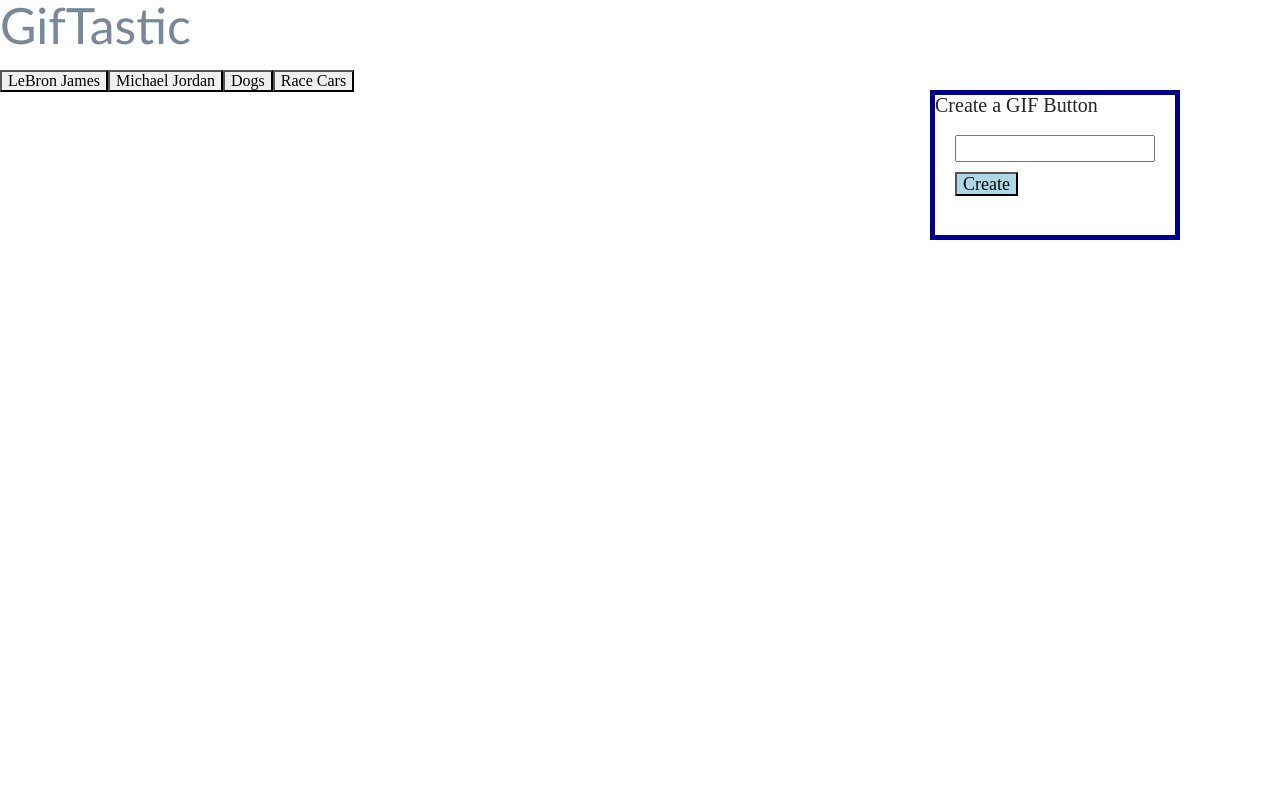
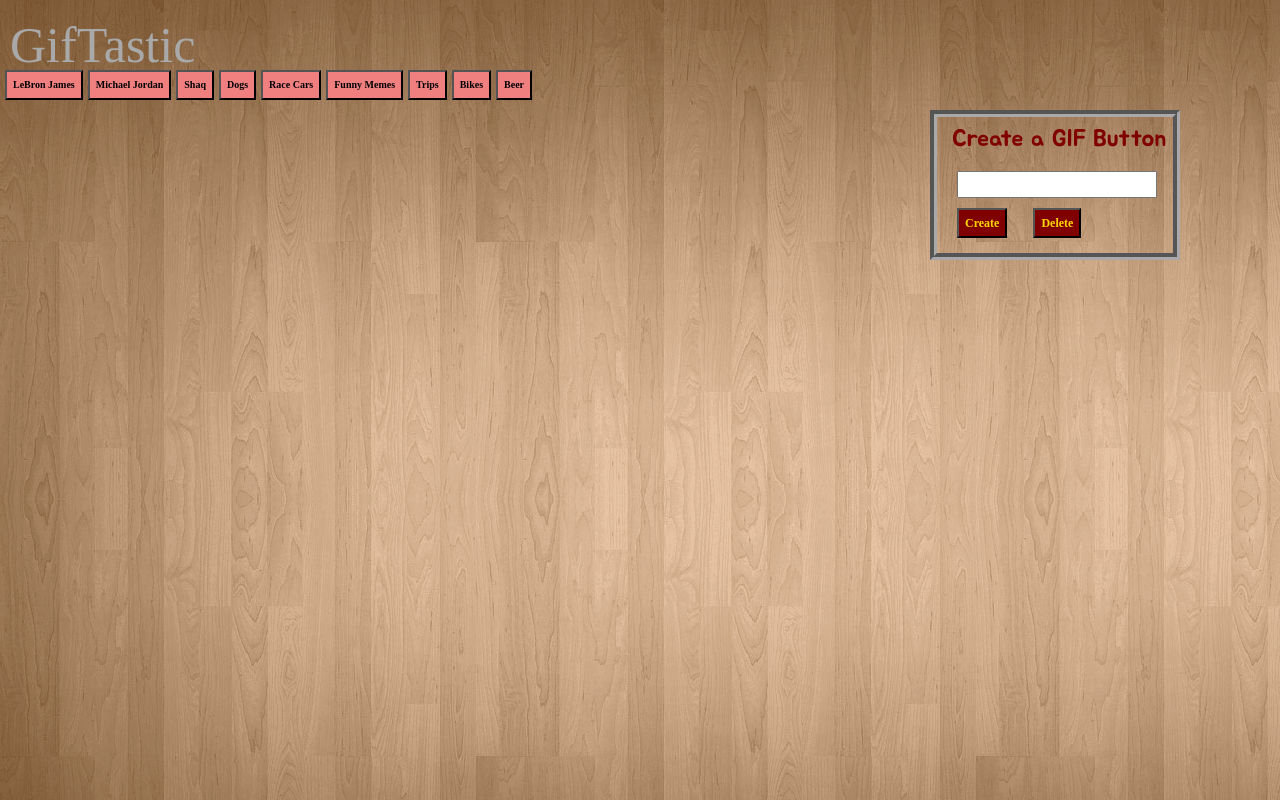
Before and after one commit to hericksc/GifTastic, a plain HTML site: page index.html in a window 1280 px wide. Drawn offline with nearby package versions, Linux system fonts and the light colour scheme; a web font is replaced by a local one.

Commit message:
Third Commit

```diff
--- a/assets/style.css
+++ b/assets/style.css
@@ -1,12 +1,11 @@
-.btn {
-    widows: 100px;
-}
 
 
 h1 {
 font-size: 50px;
-font-family: 'Gill Sans', 'Gill Sans MT', Calibri, 'Trebuchet MS', sans-serif;
-color: lightslategray;
+font-family: 'BioRhyme Expanded', serif;
+color: darkgray;
+margin-top:20px;
+margin-left: 10px;
 }
 #newGif {
     font-family: 'Times New Roman', Times, serif;
@@ -20,34 +19,38 @@ color: lightslategray;
     margin-top:40px;
     float: right;
     margin-right: 100px;
-    border-style: solid;
-    border-width: 5px;
-    border-color: darkblue;
+    border-style: groove;
+    border-width: 7px;
+    border-color: darkgray;
     height: 150px;
-    font-family: 'Times New Roman', Times, serif;
+    font-family: 'Jua', sans-serif;
+    font-size:20px;
 
 
 }
-label {
-    font-size: 20px;
-    text-align: center;
-}
-#gif-display {
-    float: left;
-    width:200px;
-}
+
+/* #gif-display { */
+    /* float: left; */
+    /* width:200px; */
+/* } */
 p {
     font-size: 24px;
     border-style: solid;
-    border-width: 5px;
+    /* border-width: 5px; */
+    /* border-color:lightslategray; */
+    text-align: center;
     margin-top: 20px;
     width: 150px;
+    margin-bottom:10px;
+    margin-left: 20px;
+    font-family: 'Jua', sans-serif;
 }
 #add-gif {
-    background-color:lightblue;
-    font-size: 18px;
+    background-color:maroon;
+    font-size: 12px;
     margin-left: 20px;
     margin-top: 10px;
+    color:gold;
 
 
 }
@@ -59,9 +62,10 @@ p {
 }
 label {
     text-align: center;
-}
-button {
-    margin-top: 20px;
+    font-size:24px;
+    margin-left:15px;
+    margin-top:10px;
+    color: maroon;
 
 }
 img {
@@ -70,3 +74,32 @@ img {
  float: left;
 
 }
+.container {
+    float: left;
+}
+.floatingClass {
+    float:left;
+    border-style: groove;
+    border-color: darkgray;
+    border-width: 7px;
+    margin-top:25px;
+}
+
+#delete-gif {
+    background-color:maroon;
+    font-size: 12px;
+    margin-left: 20px;
+    margin-top: 10px;
+    color:gold;
+}
+.button {
+    background-color:lightcoral;
+    color:black;
+    font-weight: bold;
+    height:30px;
+    margin-left: 5px;
+    opacity: 1;
+    font-family: 'BioRhyme Expanded', serif;
+    font-size:10px;
+    margin-bottom:10px;
+}
--- a/index.html
+++ b/index.html
@@ -6,8 +6,10 @@
     <link rel="stylesheet" href="https://maxcdn.bootstrapcdn.com/bootstrap/4.0.0/css/bootstrap.min.css">
     <link rel="stylesheet" type="text/css" href="assets/reset.css">
     <link rel="stylesheet" type="text/css" href="assets/style.css">
+    <link href="https://fonts.googleapis.com/css?family=BioRhyme+Expanded|Jua" rel="stylesheet">
 
     <body>
+            <body background="assets\GifTastic.png">
 
         <div class="container"></div>
         <h1>GifTastic</h1>
@@ -18,7 +20,14 @@
 
             <!-- Button triggers new movie to be added -->
             <input id="add-gif" type="submit" value="Create" class="button">
+
+            <input id="delete-gif" type="submit" value="Delete" class="button">
+
         </form>
+
+        <!-- Button triggers new movie to be added -->
+
+
         <div id="buttonDisplay"></div>
 
         <div class="row">
@@ -30,26 +39,34 @@
                         </div>
                     </div>
                 </div>
-
+            </div>
+        </div>
+    </body>
     <script src="https://cdnjs.cloudflare.com/ajax/libs/jquery/3.2.1/jquery.min.js"></script>
     <script type="text/javascript">
         $(document).ready(function () {
 
-                        var gifs = ["LeBron James", "Michael Jordan", "Dogs", "Race Cars"];
+
+            var gifs = ["LeBron James", "Michael Jordan", "Shaq","Dogs", "Race Cars", "Funny Memes","Trips","Bikes","Beer"];
+
 
             function renderButtons() {
 
                 $("#buttonDisplay").empty();
 
 
+
                 for (var i = 0; i < gifs.length; i++) {
 
                     var btn = $("<button>");
 
-                                btn.addClass("gifs");
+                    btn.addClass("button");
                     btn.attr("data-name", gifs[i]);
                     btn.text(gifs[i]);
                     $("#buttonDisplay").append(btn);
+
+                    //code to reset the Gif Creater Form//
+                    $("#gif-form")[0].reset();
                 }
             }
 
@@ -59,6 +76,7 @@
 
                 var gif = $("#newGif").val().trim();
                 gifs.push(gif);
+                console.log(gifs);
 
                 //$('#newGif').val('');
 
@@ -68,11 +86,12 @@
             renderButtons();
 
             $("button").on("click", function () {
+
                 var gifs = $(this).attr("data-name");
                 var queryURL = "https://api.giphy.com/v1/gifs/search?q=" +
-                                gifs + "&api_key=dfzUuSZLmdo1baA7aiasEYnzisuvxN4n&limit=5";
+                    gifs + "&api_key=dfzUuSZLmdo1baA7aiasEYnzisuvxN4n&limit=10";
 
-
+                console.log(queryURL);
                 $.ajax({
                     url: queryURL,
                     method: "GET"
@@ -81,20 +100,39 @@
                     .then(function (response) {
                         var results = response.data;
 
+                        console.log(results);
                         for (var i = 0; i < results.length; i++) {
-                                        var gifDiv = $("<div class='container'>"); //"item"
+                            var gifDiv = $("<div class='gif-display'>"); //"item"
 
                             var rating = results[i].rating;
 
                             var p = $("<p>").text("Rating: " + rating);
 
                             var gifImage = $("<img>");
+                            //var gifImageAnimate =
+                            //CODE TO MAKE IMAGES STILL. UNSURE HOW TO SWITCH BETWEEN ANIMATED AND STILL GIFS
+                            //gifImage.attr("src", results[i].images.fixed_height_still.url);
                             gifImage.attr("src", results[i].images.fixed_height.url);
 
                             gifDiv.append(p);
                             gifDiv.append(gifImage);
+                            gifDiv.addClass("floatingClass");
+
+
 
                             $("#gif-display").append(gifDiv);
+                            gifImage.empty(gifDiv);
+                        //Trying to add another click event to make the Gifs animate//
+
+
+                            // $("<img>").on("click", function () {
+                            //     gifImage.attr("src", results[i].images.fixed_height.url);
+                            //     gifDiv.html(gifImage);
+                            //     gifDiv.addClass("floatingClass");
+
+                            //     $("#gif-display").append(gifDiv);
+
+
 
 
 }
@@ -104,15 +142,12 @@
 
             });
 
-
-
         });
         });
 
-//clear contents of box that info is entered
     </script>
 
-            </div>
+
     </body>
 
 </html>
```
Also changed, not shown: assets/GifTastic.png (added). Lines whose indentation alone changed are shown as unchanged.
